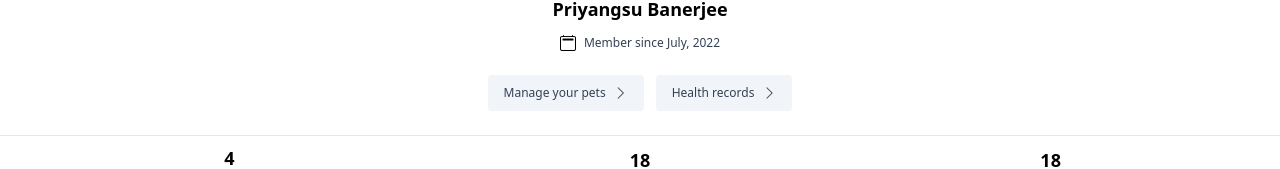
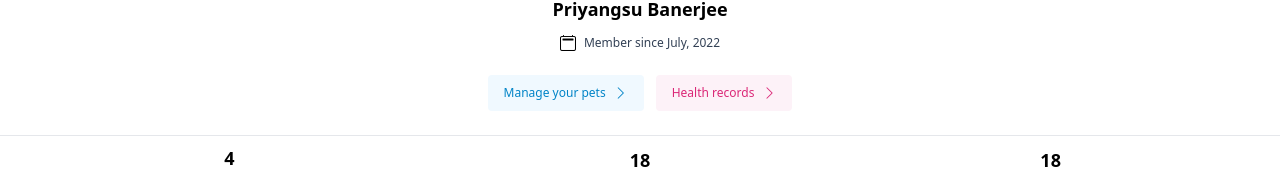
Before and after one commit to priyangsubanerjee/peticious, a Next.js app: page /profile in a window 1280 px wide. Shown: the part 214-383 px from the top of the page. Built offline with nearby package versions, Linux system fonts and the light colour scheme.

Commit message:
manage pets

```diff
--- a/pages/profile.js
+++ b/pages/profile.js
@@ -37,11 +37,11 @@ function Profile() {
           </p>
         </div>
         <div className="flex items-center justify-center mt-5">
-          <span className="text-xs text-slate-700 bg-slate-100 rounded py-2 px-4 flex items-center">
+          <span className="text-xs bg-sky-50 text-sky-600 rounded py-2 px-4 flex items-center">
             Manage your pets{" "}
             <i className="bi bi-chevron-right ml-2 text-sm"></i>
           </span>
-          <span className="ml-3 text-xs text-slate-700 bg-slate-100 rounded py-2 px-4 flex items-center">
+          <span className="ml-3 text-xs bg-pink-50 text-pink-600 rounded py-2 px-4 flex items-center">
             Health records <i className="bi bi-chevron-right ml-2 text-sm"></i>
           </span>
         </div>
```
